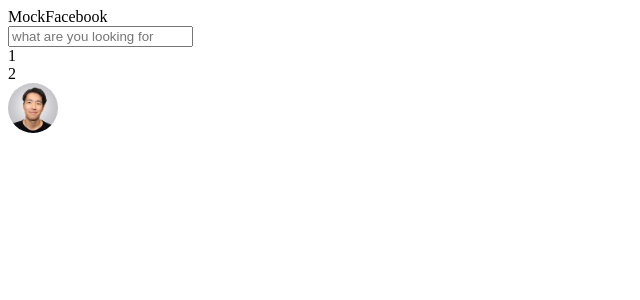
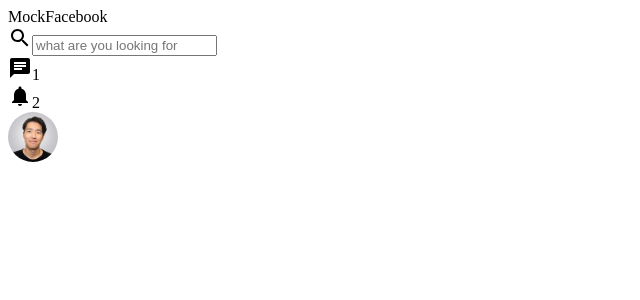
Before and after one commit to TomokiYoshizawa/MockFacebook-client, a React (Vite) app: page / in a window 1280 px wide. Shown: the top 300 px of the page, without its empty margins (0-640 px from the left). Built offline with nearby package versions, Linux system fonts and the light colour scheme.

Commit message:
add some icones

```diff
--- a/src/components/Topbar/Topbar.jsx
+++ b/src/components/Topbar/Topbar.jsx
@@ -1,4 +1,7 @@
 import React from "react";
+import SearchIcon from "@mui/icons-material/Search";
+import ChatIcon from "@mui/icons-material/Chat";
+import NotificationsIcon from "@mui/icons-material/Notifications";
 import "./Topbar.scss";
 
 function Topbar() {
@@ -10,6 +13,7 @@ function Topbar() {
         </div>
         <div className="topbar__box-center">
           <div className="topbar__searchbar">
+            <SearchIcon className="topbar__search-icon " />
             <input
               type="text"
               className="topbar__search-input"
@@ -18,8 +22,14 @@ function Topbar() {
           </div>
         </div>
         <div className="topbar__box-right">
-          <div className="topbar__icon-item">1</div>
-          <div className="topbar__icon-item">2</div>
+          <div className="topbar__icon-item">
+            <ChatIcon className="topbar__icon-logo" />
+            <span className="topbar__icon-number">1</span>
+          </div>
+          <div className="topbar__icon-item">
+            <NotificationsIcon className="topbar__icon-logo" />
+            <span className="topbar__icon-number">2</span>
+          </div>
         </div>
         <img
           src="../../../public/assets/person/Tomoki's-profile.jpg"
```
